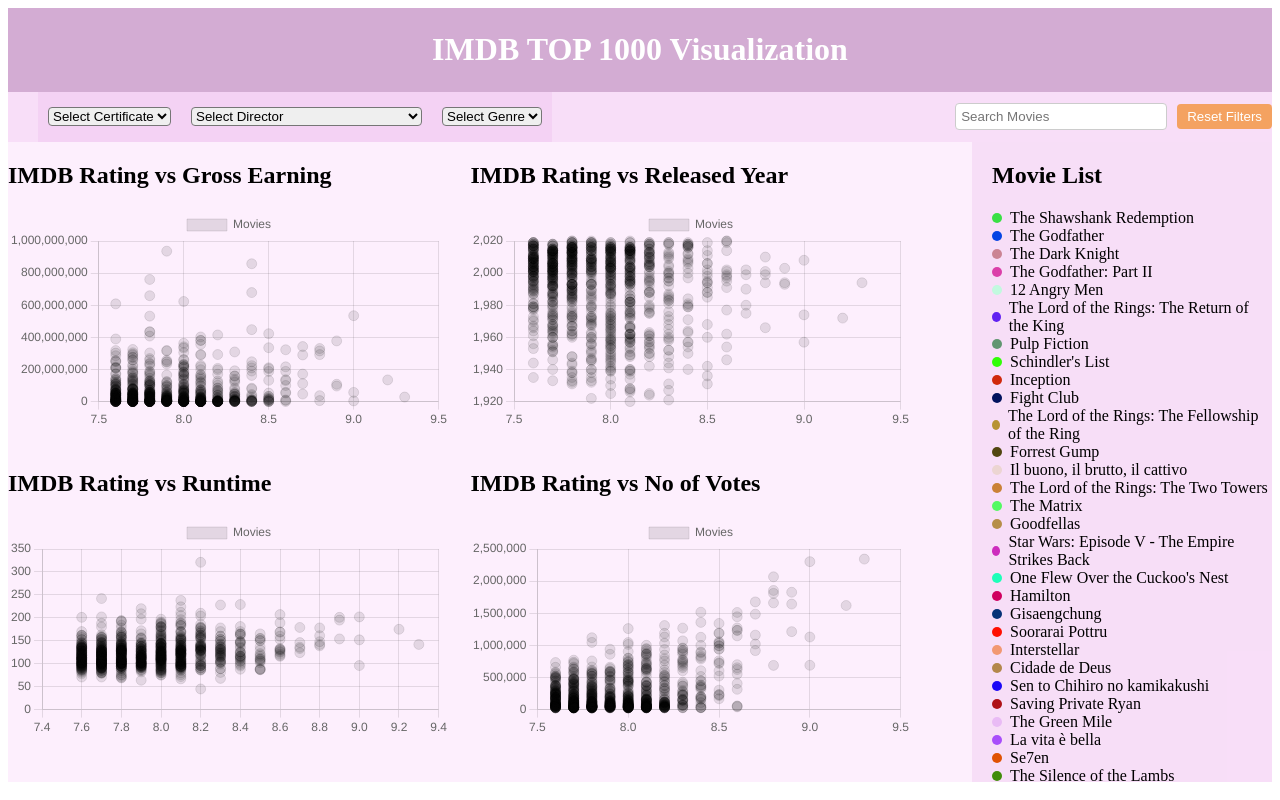
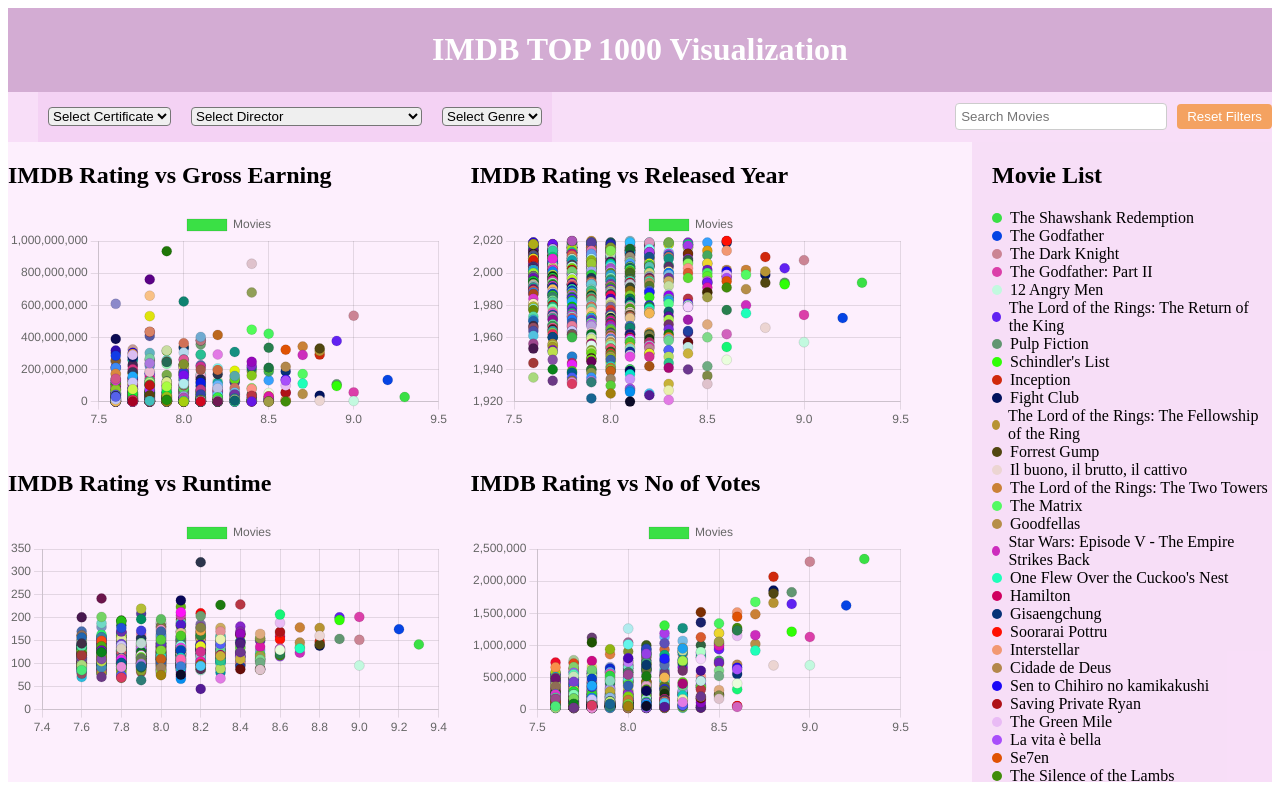
Before and after one commit to jyt555/24fall_VIS, a Vue app: page / in a window 1280 px wide. Built offline with nearby package versions, Linux system fonts and the light colour scheme.

Commit message:
散点图编码颜色信息

```diff
--- a/src/components/ScatterChart.vue
+++ b/src/components/ScatterChart.vue
@@ -27,16 +27,23 @@ export default {
         return { datasets: [] };
       }
 
+      // 根据电影名称设置颜色
+      const backgroundColors = this.movies.map(movie => {
+        const color = this.getColorByMovieName(movie.Series_Title);
+        console.log(`Color for ${movie.Series_Title}: ${color}`); // 调试输出
+        return color;
+      });
+
+      // const backgroundColors = "#ffccff";
+
       const data = {
-        datasets: []
-      };
-
-      const dataset = {
+        datasets: [
+        {
           label: 'Movies',
-        data: this.movies.map(movie => {
+          backgroundColor: backgroundColors,
+          data: this.movies.map((movie) => {
             const imdbRating = parseFloat(movie.IMDB_Rating);
             const yValue = this.getYValue(movie);
-          const color = "#66ccff"
             // 过滤掉非法数据
             if (isNaN(imdbRating) || isNaN(yValue)) {
               return null; // 返回 null 以排除掉无效数据
@@ -44,14 +51,14 @@ export default {
             return {
               x: imdbRating,  // 使用 IMDB_Rating 作为 X 轴数据
               y: yValue,      // 根据 yLabel 来获取 Y 轴数据
-            pointBackgroundColor: color
             };
           }).filter(item => item !== null), // 过滤掉 null 值
           pointRadius: 5
+        }]
       };
 
-      data.datasets.push(dataset);
       return data;
+
     }
   },
   methods: {
@@ -69,9 +76,21 @@ export default {
           return 0;
       }
     },
+    getColorByMovieName(title) {
+      // 根据电影名称在this.movies中找到对应的颜色
+      const movie = this.movies.find(item => item.Series_Title === title);
+      if (!movie) {
+        return '#66ccff';
+      }
+      const color = movie.color;
+      console.log('Find:', movie, color); // 调试输出
+      return color;
+    },
+
   }
 };
 </script>
+
 
 <style scoped>
 .scatter-chart {
```
Lines whose indentation alone changed are shown as unchanged.
